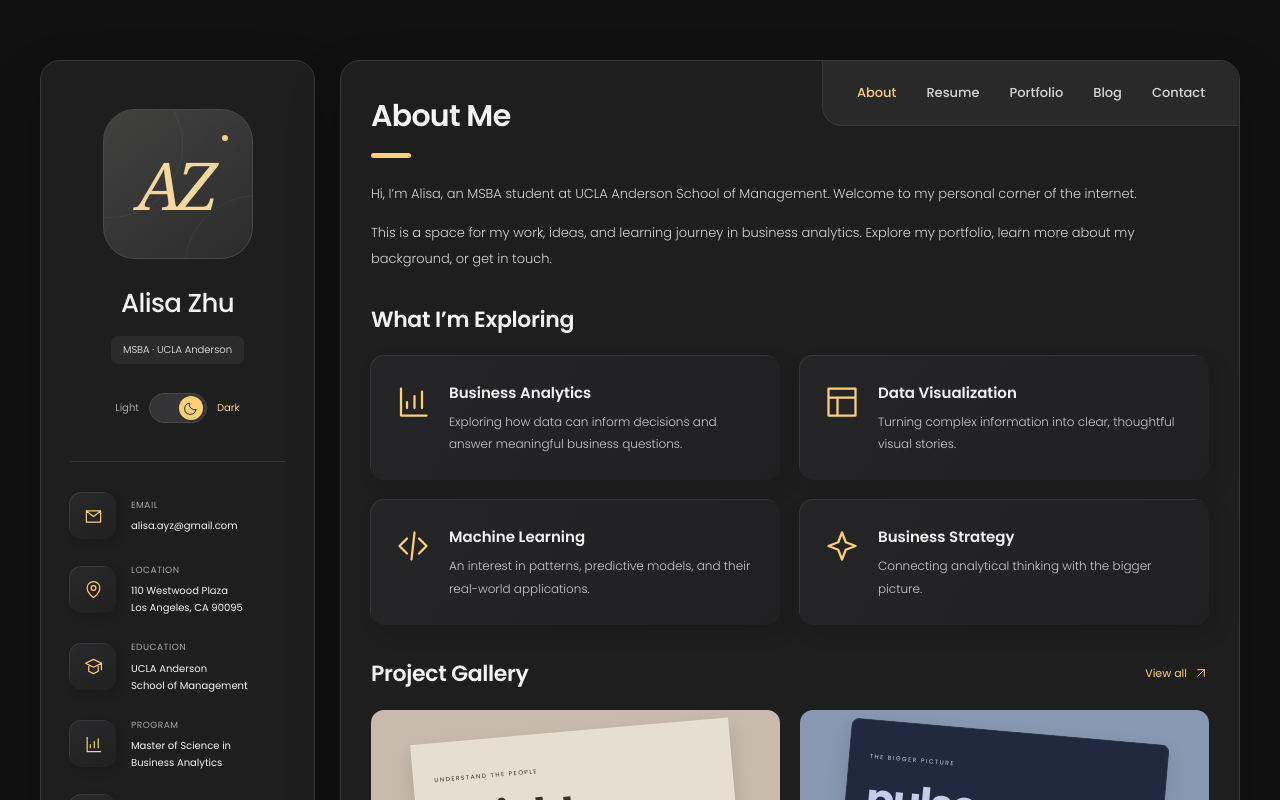
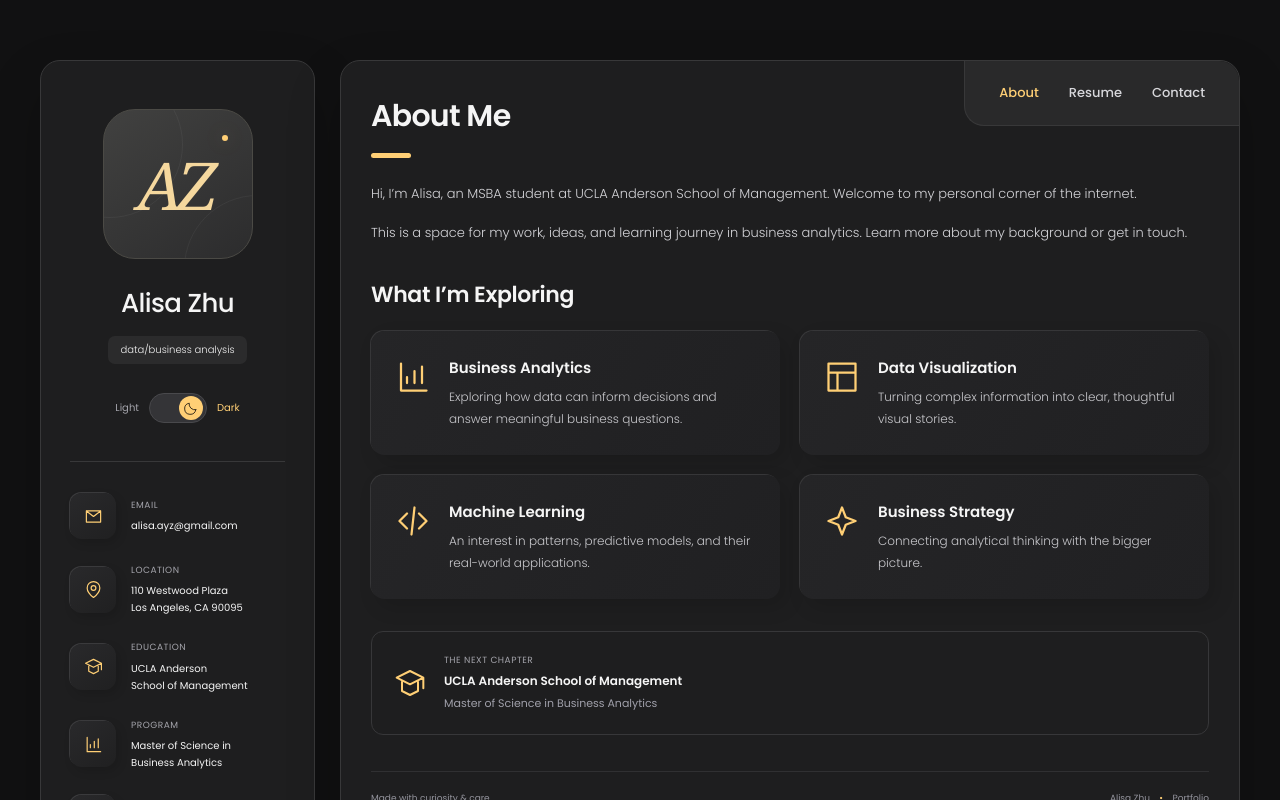
Before and after one commit to alisaayz/alisaayz.github.io, a Vue app: page / in a window 1280 px wide. Shown: the top 800 px of the page. Built offline with nearby package versions, Linux system fonts and the light colour scheme.

Commit message:
Update profile tag and remove Portfolio and Blog tabs

```diff
--- a/src/App.vue
+++ b/src/App.vue
@@ -1,9 +1,9 @@
 <script setup>
-import { computed, nextTick, onMounted, onUnmounted, ref } from 'vue'
+import { onMounted, onUnmounted, ref } from 'vue'
 import Icon from './components/Icon.vue'
-import { profile, interests, projects, posts } from './portfolio.js'
+import { profile, interests } from './portfolio.js'
 import { resume } from './resume.js'
-const pages = ['About', 'Resume', 'Portfolio', 'Blog', 'Contact']
+const pages = ['About', 'Resume', 'Contact']
 const resumeUrl = `${import.meta.env.BASE_URL}Alisa_Zhu_Resume.pdf`
 const pageFromHash = () => pages.find(page => page.toLowerCase() === location.hash.slice(1)) || 'About'
 const activePage = ref(pageFromHash())
@@ -16,11 +16,6 @@ function toggleTheme() {
   document.querySelector('meta[name="theme-color"]')?.setAttribute('content', isDark.value ? '#1e1e1f' : '#ffffff')
   try { localStorage.setItem('portfolio-theme', theme) } catch { /* The switch still works when storage is unavailable. */ }
 }
-const filter = ref('All')
-const categories = ['All', 'Analytics', 'Visualization', 'Machine learning']
-const visibleProjects = computed(() => projects.filter(p => filter.value === 'All' || p.category === filter.value))
-const selected = ref(null)
-const modal = ref(null)
 const copyStatus = ref('')
 let timer
 function navigate(page) {
@@ -32,7 +27,6 @@ function syncPage() {
   if (location.hash === '#main-content') return
   activePage.value = pageFromHash()
 }
-async function openItem(item) { selected.value = item; await nextTick(); modal.value.showModal() }
 async function copyLink() {
   try { await navigator.clipboard.writeText(profile.github); copyStatus.value = 'Profile link copied.' }
   catch { copyStatus.value = 'Please copy the profile link above.' }
@@ -75,7 +69,6 @@ onUnmounted(() => { window.removeEventListener('popstate', syncPage); clearTimeo
         <template v-if="activePage === 'About'">
           <div class="intro-copy"><p v-for="paragraph in profile.bio" :key="paragraph">{{ paragraph }}</p></div>
           <section class="section-block"><h3>What I’m Exploring</h3><div class="services-grid"><article v-for="interest in interests" :key="interest.title" class="service-card"><Icon :name="interest.icon" /><div><h4>{{ interest.title }}</h4><p>{{ interest.description }}</p></div></article></div></section>
-          <section class="section-block"><div class="section-heading"><h3>Project Gallery</h3><a href="#portfolio" @click.prevent="navigate('Portfolio')">View all <Icon name="arrow" /></a></div><div class="projects-grid featured-grid"><button v-for="project in projects.slice(0, 2)" :key="project.title" class="project-card" @click="openItem(project)"><div class="project-art" :class="project.art"><div class="art-window"><span class="art-kicker">{{ project.kicker }}</span><strong>{{ project.wordmark }}</strong><span class="art-lines"></span><span class="art-orbit"></span></div><span class="project-open"><Icon name="arrow" /></span></div><h4>{{ project.title }}</h4><p>{{ project.category }} · Sample project</p></button></div></section>
           <section class="section-block journey-card"><Icon name="school" /><div><span class="eyebrow">The next chapter</span><h4>UCLA Anderson School of Management</h4><p>Master of Science in Business Analytics</p></div></section>
         </template>
         <template v-else-if="activePage === 'Resume'">
@@ -132,15 +125,6 @@ onUnmounted(() => { window.removeEventListener('popstate', syncPage); clearTimeo
             </div>
           </section>
         </template>
-        <template v-else-if="activePage === 'Portfolio'">
-          <p class="page-description">A space for exploring data, asking questions, and sharing discoveries.</p><p class="sample-note"><span></span>Sample projects · Real work will be added here.</p>
-          <div class="filters" aria-label="Filter projects"><button v-for="category in categories" :key="category" :class="{ active: filter === category }" :aria-pressed="filter === category" @click="filter = category">{{ category }}</button></div>
-          <div class="projects-grid"><button v-for="project in visibleProjects" :key="project.title" class="project-card" @click="openItem(project)"><div class="project-art" :class="project.art"><div class="art-window"><span class="art-kicker">{{ project.kicker }}</span><strong>{{ project.wordmark }}</strong><span class="art-lines"></span><span class="art-orbit"></span></div><span class="project-open"><Icon name="arrow" /></span></div><h4>{{ project.title }}</h4><p>{{ project.category }}</p></button></div><p class="result-count" aria-live="polite">{{ visibleProjects.length }} sample projects</p>
-        </template>
-        <template v-else-if="activePage === 'Blog'">
-          <p class="page-description">Notes on analytics, ideas, and the things learned along the way.</p><p class="sample-note"><span></span>Sample articles · A starting point for future writing.</p>
-          <div class="blog-grid"><button v-for="post in posts" :key="post.title" class="blog-card" @click="openItem(post)"><div class="blog-art" :class="post.art"><span>{{ post.visual }}</span><Icon name="sparkle" /></div><div class="blog-copy"><span class="eyebrow">{{ post.category }} · Sample article</span><h3>{{ post.title }}</h3><p>{{ post.description }}</p><span class="read-story">Read story <Icon name="arrow" /></span></div></button></div>
-        </template>
         <template v-else>
           <p class="page-description">Good things start with a conversation.</p><div class="contact-hero"><div class="contact-symbol"><Icon name="chat" /></div><span class="eyebrow">Ideas. Questions. New perspectives.</span><h3>Let’s connect<br>and <em>explore.</em></h3><p>Have a question or an idea to share? Send me an email — I’d love to hear from you.</p><a class="primary-button" :href="`mailto:${profile.email}`"><Icon name="mail" /> Send me an email <Icon name="arrow" /></a></div>
           <div class="contact-link-card"><div><span class="eyebrow">Email</span><a :href="`mailto:${profile.email}`">{{ profile.email }}</a></div><Icon name="mail" /></div>
@@ -150,5 +134,4 @@ onUnmounted(() => { window.removeEventListener('popstate', syncPage); clearTimeo
       </div><footer class="page-footer"><span>Made with curiosity & care.</span><span>Alisa Zhu <span class="footer-dot">•</span> Portfolio</span></footer>
     </main>
   </div>
-  <dialog ref="modal" class="detail-modal" aria-labelledby="detail-title" @click="event => { if (event.target === modal) modal.close() }"><template v-if="selected"><button class="icon-button modal-close" aria-label="Close details" @click="modal.close()"><Icon name="close" /></button><span class="eyebrow">{{ selected.category }} · Sample content</span><h2 id="detail-title">{{ selected.title }}</h2><span class="title-rule"></span><p>{{ selected.description }}</p><p v-for="paragraph in selected.body.split('\n\n')" :key="paragraph">{{ paragraph }}</p><div v-if="selected.tags" class="interest-tags"><span v-for="tag in selected.tags" :key="tag">{{ tag }}</span></div><button class="text-button" @click="modal.close()">Back to exploring <Icon name="arrow" /></button></template></dialog>
 </template>
--- a/src/portfolio.js
+++ b/src/portfolio.js
@@ -1,6 +1,6 @@
 // Edit this file to personalize your portfolio. Projects and resume entries are examples.
 export const profile = {
-  name: 'Alisa Zhu', initials: 'AZ', role: 'MSBA · UCLA Anderson',
+  name: 'Alisa Zhu', initials: 'AZ', role: 'data/business analysis',
   github: 'https://github.com/alisaayz', handle: 'alisaayz',
   email: 'alisa.ayz@gmail.com',
   phone: '',
@@ -12,7 +12,7 @@ export const profile = {
   },
   bio: [
     'Hi, I’m Alisa, an MSBA student at UCLA Anderson School of Management. Welcome to my personal corner of the internet.',
-    'This is a space for my work, ideas, and learning journey in business analytics. Explore my portfolio, learn more about my background, or get in touch.'
+    'This is a space for my work, ideas, and learning journey in business analytics. Learn more about my background or get in touch.'
   ],
 }
 export const interests = [
```
Also changed, not shown: 1 other file (tests, documents, lock files or other folders).
